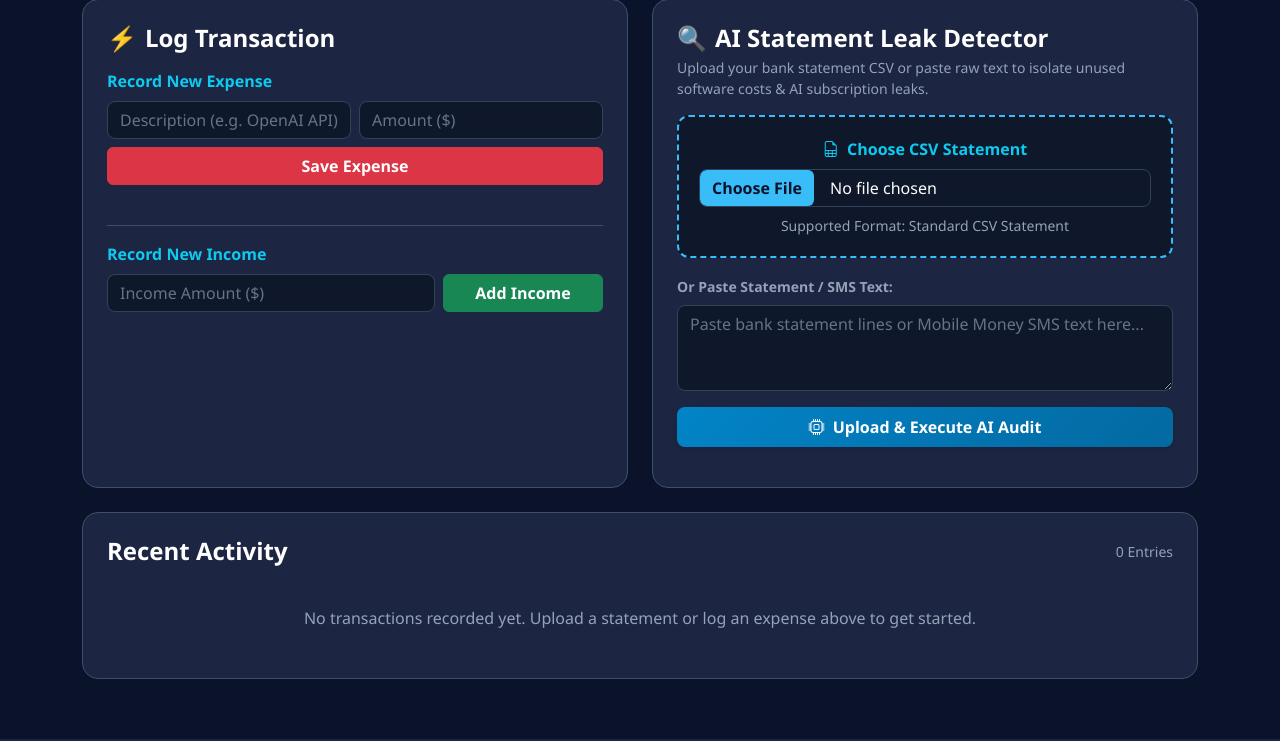
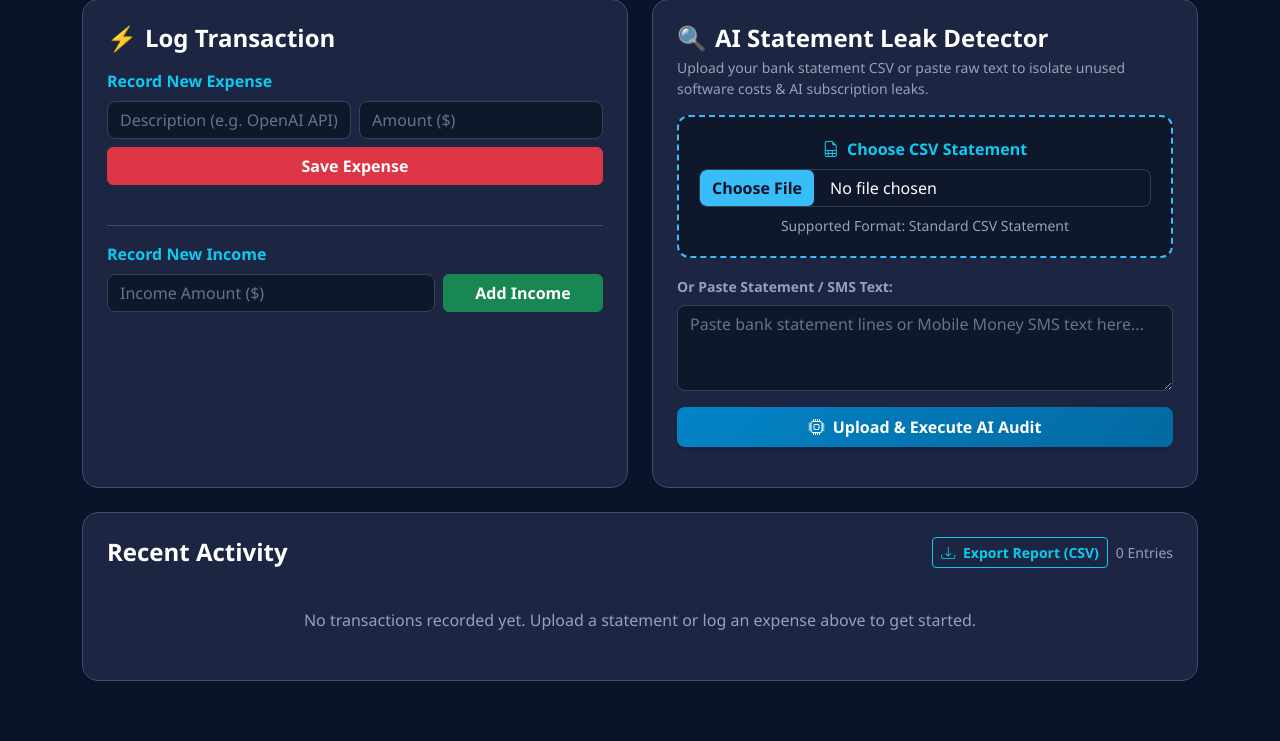
Before and after one commit to arielmuyanja-cloud/budget-buddy132, a Flask app: page / in a window 1280 px wide. Shown: the part 339-1080 px from the top of the page. Run offline with Flask 3, Linux system fonts and the light colour scheme.

Commit message:
Refactor transaction table and add export button

```diff
--- a/templates/index.html
+++ b/templates/index.html
@@ -62,7 +62,6 @@
         .form-control-dark::placeholder {
             color: #64748b;
         }
-        /* Custom file input button fix to prevent grayed-out look */
         .form-control-dark::file-selector-button {
             background-color: #38bdf8;
             color: #0b132b;
@@ -268,7 +267,12 @@
     <div class="card card-custom mt-4 p-4">
         <div class="d-flex justify-content-between align-items-center mb-3">
             <h4 class="text-white fw-bold mb-0">Recent Activity</h4>
-            <span class="text-subtle small">{{ transactions|length if transactions else 0 }} Entries</span>
+            <div class="d-flex align-items-center gap-2">
+                <a href="/export_report" class="btn btn-outline-info btn-sm fw-bold">
+                    <i class="bi bi-download me-1"></i> Export Report (CSV)
+                </a>
+                <span class="text-subtle small">{{ transactions|length if transactions else 0 }} Entries</span>
+            </div>
         </div>
 
         {% if transactions %}
@@ -285,15 +289,15 @@
                 <tbody>
                     {% for t in transactions %}
                     <tr>
-                        <td class="text-subtle font-monospace small">{{ t['date'] if t['date'] else 'N/A' }}</td>
-                        <td class="fw-semibold text-white">{{ t['description'] }}</td>
+                        <td class="text-subtle font-monospace small">{{ t.date if t.date else 'N/A' }}</td>
+                        <td class="fw-semibold text-white">{{ t.description }}</td>
                         <td>
-                            <span class="badge {{ 'bg-success text-white' if t['type'] == 'income' else 'bg-danger text-white' }} px-2 py-1">
-                                {{ t['type'].upper() }}
+                            <span class="badge {{ 'bg-success text-white' if t.type == 'income' else 'bg-danger text-white' }} px-2 py-1">
+                                {{ t.type.upper() }}
                             </span>
                         </td>
-                        <td class="text-end fw-bold {{ 'text-success' if t['type'] == 'income' else 'text-danger' }}">
-                            {{ '+' if t['type'] == 'income' else '-' }}${{ "%.2f"|format(t['amount']) }}
+                        <td class="text-end fw-bold {{ 'text-success' if t.type == 'income' else 'text-danger' }}">
+                            {{ '+' if t.type == 'income' else '-' }}${{ "%.2f"|format(t.amount) }}
                         </td>
                     </tr>
                     {% endfor %}
```
